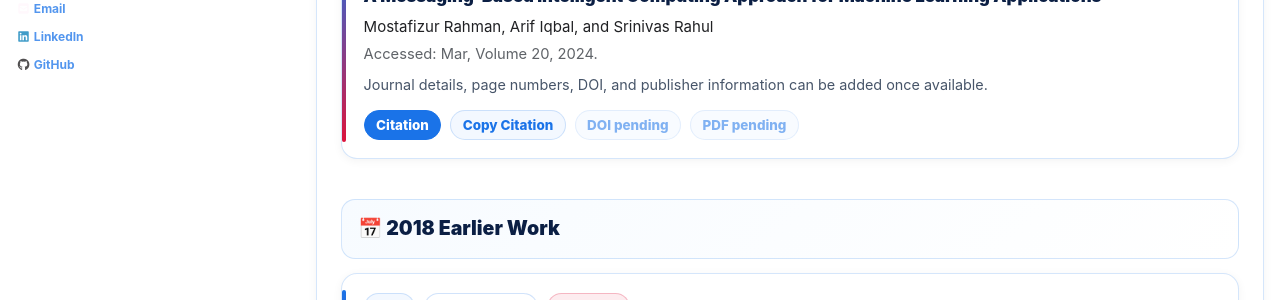
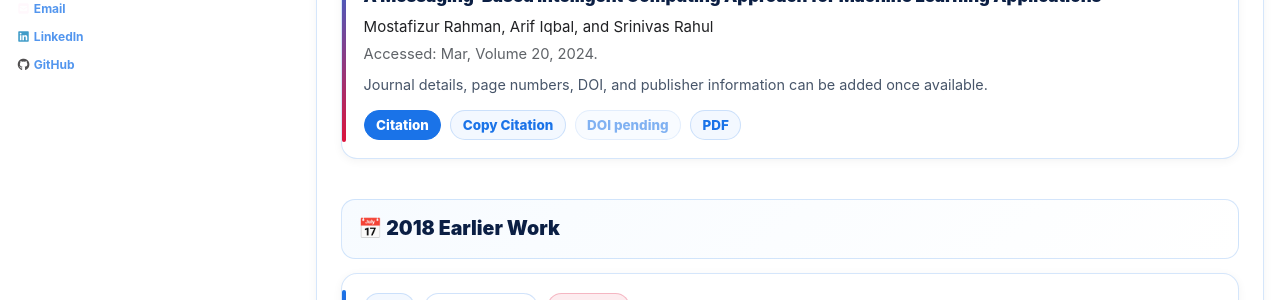
Before and after one commit to srsapireddy/srsapireddy.github.io, a Jekyll site: the page built from _pages/publications.md, in a window 1280 px wide and 900 px high, scrolled down 3950 px. Shown: the part 143-443 px from the top of the window. Built offline with Jekyll 4.4.1, drawn with Linux system fonts in a browser that asks for light colours; cached includes are drawn as plain includes; nearby versions of some CDN libraries.

Commit message:
Update publications.md

```diff
--- a/_pages/publications.md
+++ b/_pages/publications.md
@@ -1167,7 +1167,7 @@
         <button class="pub-button primary" onclick="toggleCitation('cite-2024-messaging-ml')">Citation</button>
         <button class="pub-button" onclick="copyCitation('cite-2024-messaging-ml')">Copy Citation</button>
         <a class="pub-link disabled" href="#" onclick="return false;">DOI pending</a>
-        <a class="pub-link disabled" href="#" onclick="return false;">PDF pending</a>
+        <a class="pub-link" href="https://srsapireddy.github.io/publications/J4.pdf" target="_blank" rel="noopener">PDF</a>
       </div>
 
       <div id="cite-2024-messaging-ml" class="citation-box">M. Rahman, A. Iqbal, and S. Rahul, "A Messaging-Based Intelligent Computing Approach for Machine Learning Applications," Accessed: Mar, vol. 20, 2024.</div>
```
